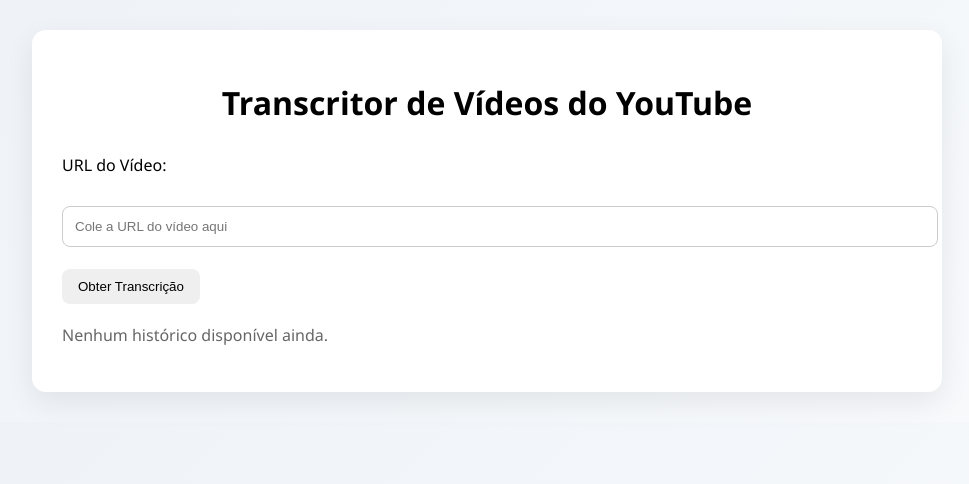
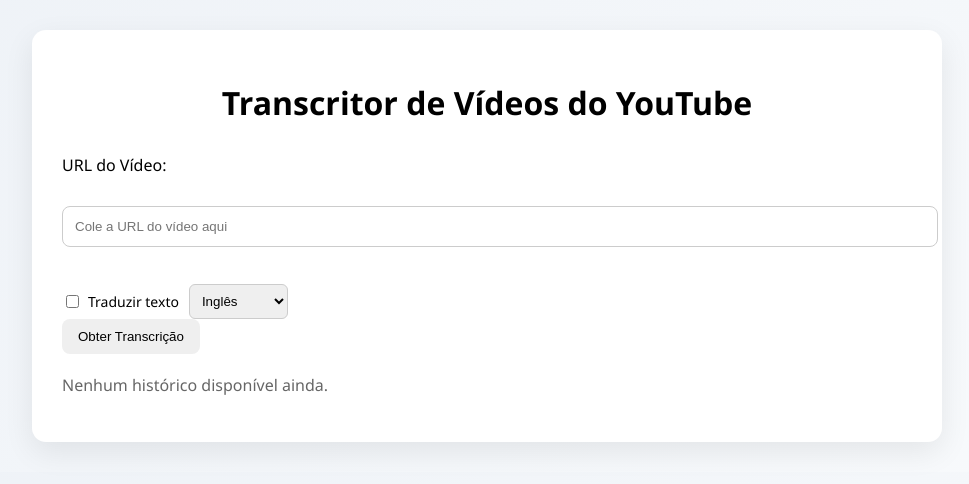
Before and after one commit to original-carreira/transcritor-youtube, a Flask app: page / in a window 1280 px wide. Shown: the top 484 px of the page, without its empty margins (153-1122 px from the left). Run offline with Flask 3, Linux system fonts and the light colour scheme; data that the repository does not hold is empty.

Commit message:
feat(ui): add translation controls to transcription form

```diff
--- a/app.py
+++ b/app.py
@@ -9,6 +9,7 @@ import time
 import socket
 import webbrowser
 from flask import Flask, render_template, request, send_file, redirect, url_for
+from app.infra.translators.translator_factory import get_translator
 
 # Imports do seu projeto
 from app.services.transcription_service import TranscriptionService
@@ -40,6 +41,8 @@ app = Flask(
     )
 service = TranscriptionService() # Instância única para o app
 cache_repo = CacheRepository()   # Cria a instância do repositório
+translator = get_translator("simple")  # ou None
+service = TranscriptionService(translator=translator)
 
 # ==============================
 # ROTA PRINCIPAL
@@ -66,8 +69,14 @@ def index():
                 "thumbnail": None
                 }
         else:
-            # CENTRALIZADO: O service.process agora resolve tudo (cache ou nova extração)
-            resultado = service.process(url)
+            translate = request.form.get('translate') == 'on'
+            target_lang = request.form.get('target_lang') or 'EN'
+
+            resultado = service.process(
+                url,
+                translate=translate,
+                target_lang=target_lang
+                )
 
     # CENTRALIZADO: Histórico via service
     historico = cache_repo.listar()
--- a/static/style.css
+++ b/static/style.css
@@ -308,3 +308,28 @@ img {
     white-space: pre-wrap;
     word-break: break-word;
 }
+
+/* ==============================
+   TRADUÇÃO
+   ============================== */
+
+.traducao-box {
+    margin-top: 15px;
+    display: flex;
+    gap: 10px;
+    align-items: center;
+    flex-wrap: wrap;
+}
+
+.checkbox-label {
+    display: flex;
+    align-items: center;
+    gap: 6px;
+    font-size: 14px;
+}
+
+.select-lang {
+    padding: 8px;
+    border-radius: 6px;
+    border: 1px solid #ccc;
+}
--- a/templates/index.html
+++ b/templates/index.html
@@ -31,6 +31,27 @@
                placeholder="Cole a URL do vídeo aqui">
 
         <br><br>
+
+        <!-- ==============================
+         OPÇÃO DE TRADUÇÃO
+        ============================== -->
+        <div class="traducao-box">
+            <!-- Checkbox para ativar tradução -->
+            <label class="checkbox-label">
+                <input type="checkbox" name="translate" id="translate"
+                {% if request.form.get('translate') %}checked{% endif %}>
+                Traduzir texto
+            </label>
+
+            <!-- Seleção de idioma -->
+            <select name="target_lang" class="select-lang">
+                <option value="EN" {% if request.form.get('target_lang') == 'EN' %}selected{% endif %}>Inglês</option>
+                <option value="PT" {% if request.form.get('target_lang') == 'PT' %}selected{% endif %}>Português</option>
+                <option value="ES" {% if request.form.get('target_lang') == 'ES' %}selected{% endif %}>Espanhol</option>
+                <option value="FR" {% if request.form.get('target_lang') == 'FR' %}selected{% endif %}>Francês</option>
+            </select>
+
+        </div>
 
         <!-- Botão para enviar o formulário e obter a transcrição -->
         <button type="submit" id="btn-submit">Obter Transcrição</button>
```
Also changed, not shown: app/services/transcription_service.py (+16 -2 lines), teste.py (deleted, +0 -11 lines).
